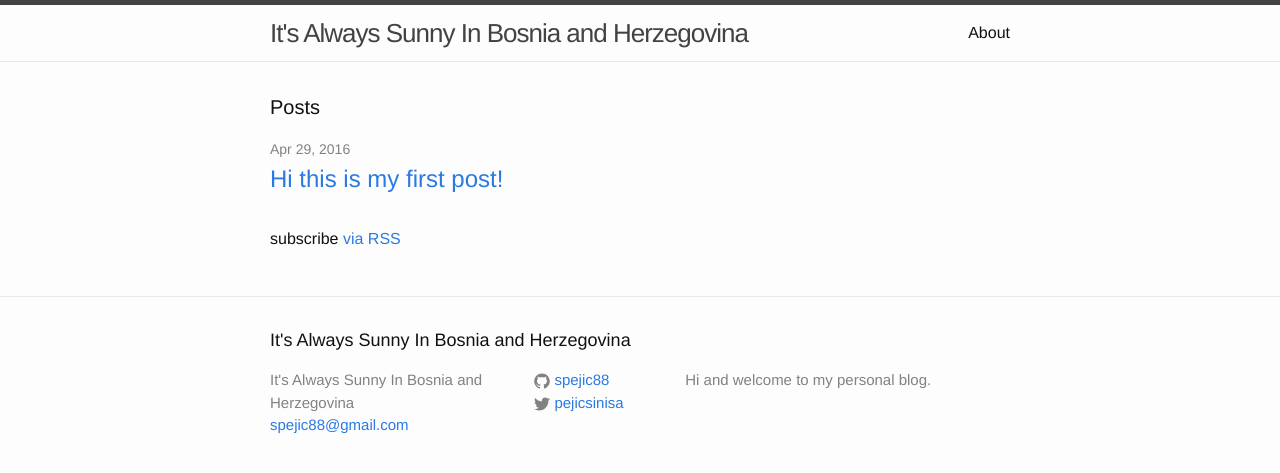
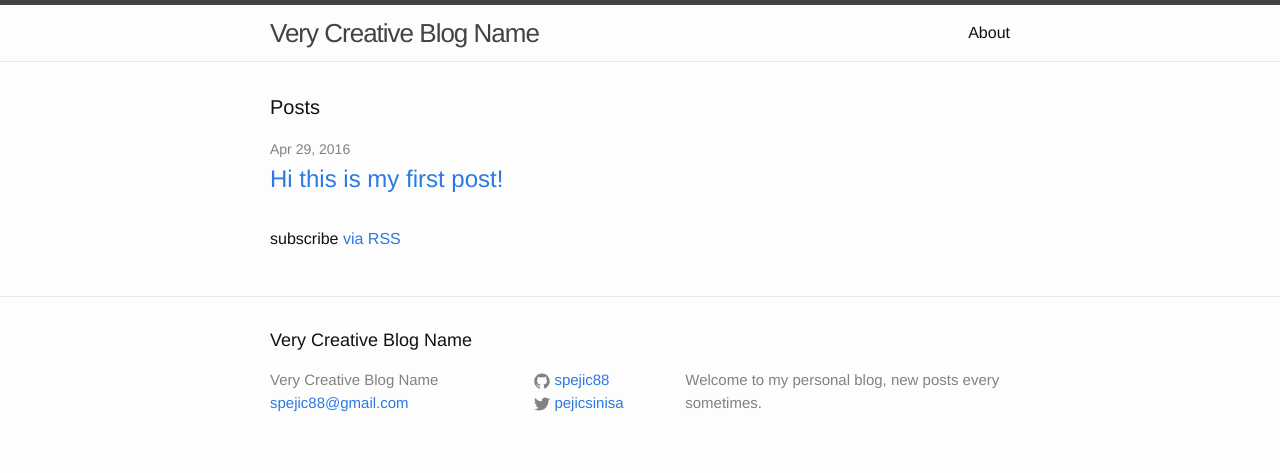
Before and after one commit to spejic88/spejic88.github.io, a Jekyll site: the page built from index.html, in a window 1280 px wide. Shown: the top 473 px of the page. Built offline with Jekyll 4.4.1, drawn with Linux system fonts in a browser that asks for light colours.

Commit message:
Update _config.yml

```diff
--- a/_config.yml
+++ b/_config.yml
@@ -6,10 +6,10 @@
 # 'jekyll serve'. If you change this file, please restart the server process.
 
 # Site settings
-title: It's Always Sunny In Bosnia and Herzegovina
+title: Very Creative Blog Name
 email: spejic88@gmail.com
 description: > # this means to ignore newlines until "baseurl:"
-  Hi and welcome to my personal blog.
+  Welcome to my personal blog, new posts every sometimes.
 baseurl: "" # the subpath of your site, e.g. /blog
 url: "http://yourdomain.com" # the base hostname & protocol for your site
 twitter_username: pejicsinisa
```
